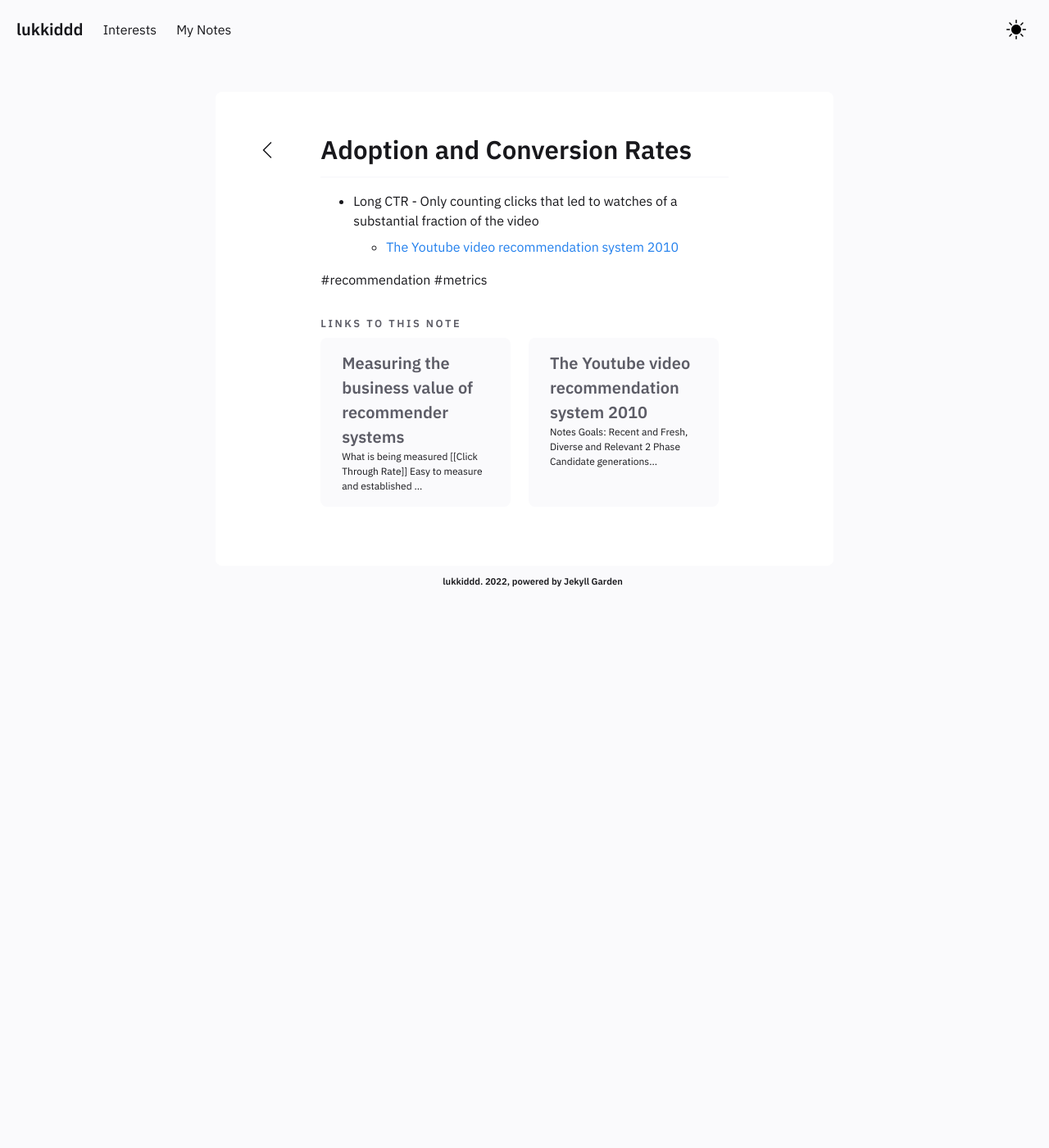
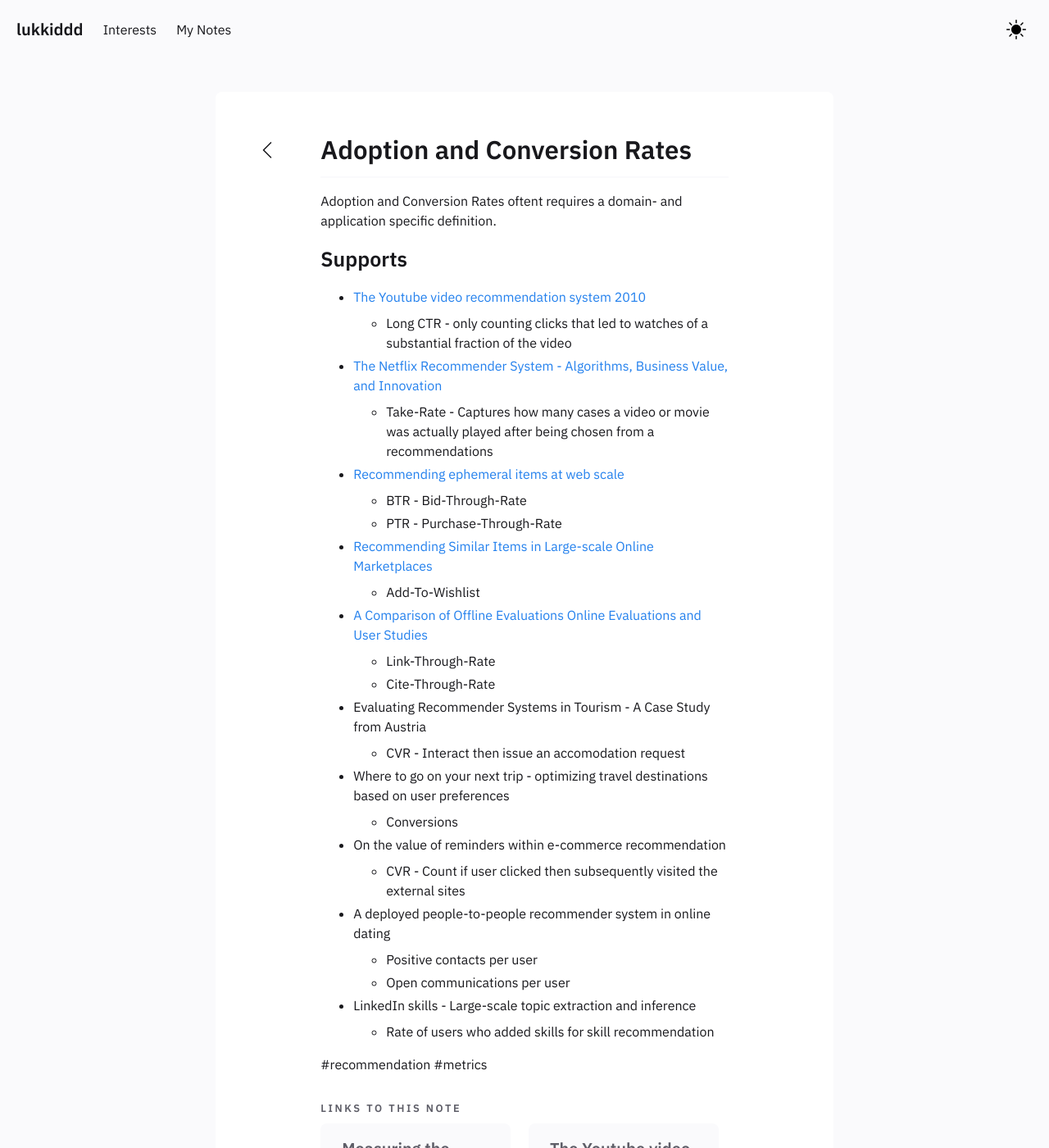
Before and after one commit to lukkiddd/lukkiddd.github.io, a Jekyll site: the page built from _notes/Public/Adoption and Conversion Rates.md, in a window 1280 px wide and 1400 px high. Shown: the whole window at 82% size. Built offline with Jekyll 4.4.1, drawn with Linux system fonts in a browser that asks for light colours.

Commit message:
Adding notes related to recommendation business value

```diff
--- a/_notes/Public/Adoption and Conversion Rates.md
+++ b/_notes/Public/Adoption and Conversion Rates.md
@@ -5,8 +5,35 @@ date : 18-01-2022
 ---
 
 
-- Long CTR - Only counting clicks that led to watches of a substantial fraction of the video
-	- [[The Youtube video recommendation system 2010]]
+Adoption and Conversion Rates oftent requires a domain- and application specific definition.
+
+
+
+### Supports
+- [[The Youtube video recommendation system 2010]]
+	- Long CTR - only counting clicks that led to watches of a substantial fraction of the video
+- [[The Netflix Recommender System - Algorithms, Business Value, and Innovation]]
+	- Take-Rate - Captures how many cases a video or movie was actually played after being chosen from a recommendations
+- [[Recommending ephemeral items at web scale]]
+	- BTR - Bid-Through-Rate
+	- PTR - Purchase-Through-Rate
+- [[Recommending Similar Items in Large-scale Online Marketplaces]]
+	- Add-To-Wishlist
+- [[A Comparison of Offline Evaluations Online Evaluations and User Studies]]
+	- Link-Through-Rate
+	- Cite-Through-Rate
+- Evaluating Recommender Systems in Tourism - A Case Study from Austria
+	- CVR - Interact then issue an accomodation request
+- Where to go on your next trip - optimizing travel destinations based on user preferences
+	- Conversions
+- On the value of reminders within e-commerce recommendation
+	- CVR - Count if user clicked then subsequently visited the external sites
+- A deployed people-to-people recommender system in online dating
+	- Positive contacts per user
+	- Open communications per user
+- LinkedIn skills - Large-scale topic extraction and inference
+	- Rate of users who added skills for skill recommendation
+
 
 
 
```
Also changed, not shown: _notes/Public/A Comparison of Offline Evaluations Online Evaluations and User Studies.md (added, +42 -0 lines), _notes/Public/A comparative analysis of offline and online evaluations and discussions of research paper recommender system evaluation.md (added, +36 -0 lines), _notes/Public/Beyond accuracy - evaluating recommender systems by coverage and serendipity.md (added, +20 -0 lines), _notes/Public/Click Through Rate.md (+15 -2 lines), _notes/Public/Evaluating Similarity Measures - A Large-Scale Study  in the Orkut Social Network.md (added, +26 -0 lines), _notes/Public/Measuring the business value of recommender systems.md (+1 -1 lines), _notes/Public/Optimizing Similar Item Recommendations in a semi-structured marketplace to maximize conversion.md (added, +42 -0 lines), _notes/Public/Recommending ephemeral items at web scale.md (added, +35 -0 lines), _notes/Public/Sales and Revenue.md (added, +16 -0 lines), _notes/Public/TF-IDuF - A Novel Term-Weighting Scheme for User Modeling based on Users Personal Document Collections.md (added, +19 -0 lines), _notes/Public/The Netflix Recommender System - Algorithms, Business Value, and Innovation.md (added, +19 -0 lines).
